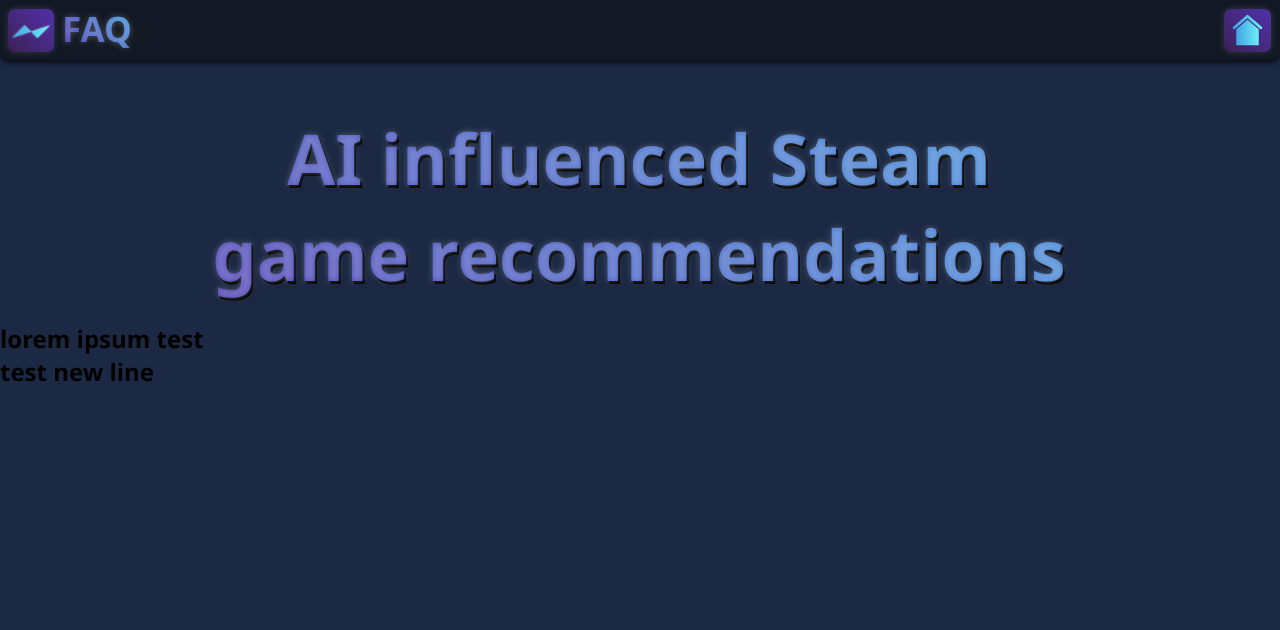
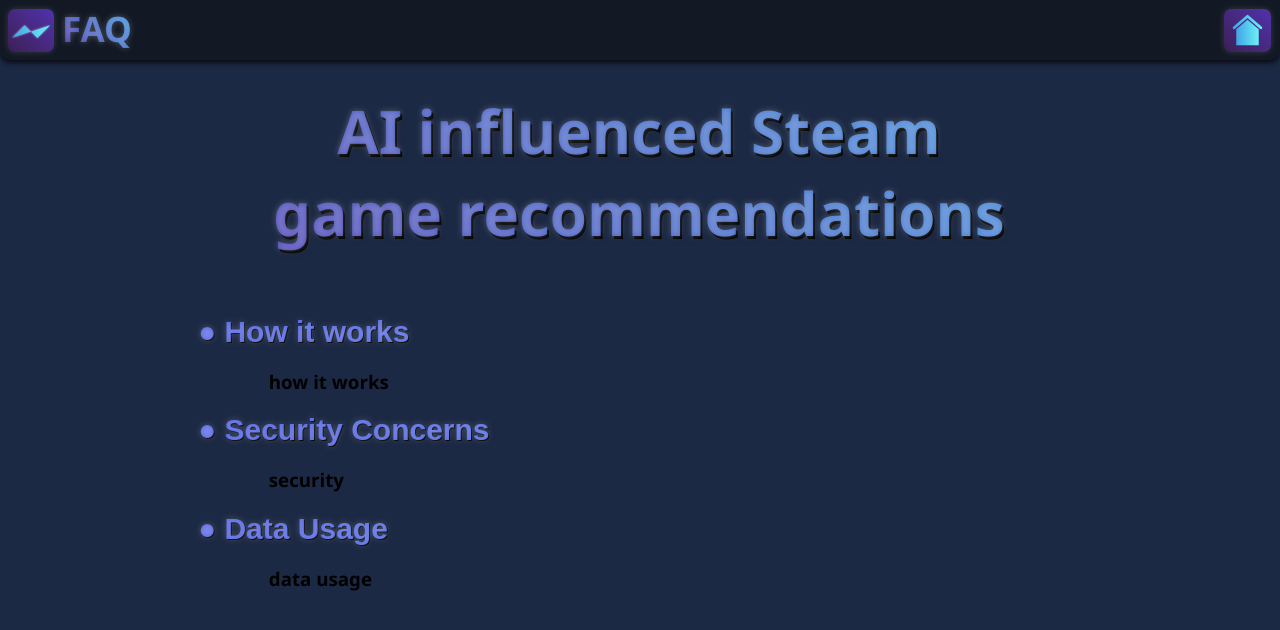
Before and after one commit to wtrstylus-331/Steam-Recommender, a Django app: page /faq/ in a window 1280 px wide. Shown: the top 630 px of the page. Run offline with Django 5.2, Linux system fonts and the light colour scheme.

Commit message:
Add descriptions and animations

```diff
--- a/templates/faq.html
+++ b/templates/faq.html
@@ -104,8 +104,9 @@
         .sub1 {
             background: transparent;
             position: relative;
-            margin-top: 50px;
-            animation: 2s ease-out 1s forwards h1-drop;
+            margin-top: 30px;
+            margin-bottom: 60px;
+            animation: 1750ms ease-out 1s forwards h1-drop;
             top: -40px;
             opacity: 0;
         }
@@ -115,7 +116,7 @@
             background-clip: text;
             color: transparent;
             font-weight: bolder;
-            font-size: 70px;
+            font-size: 60px;
             position: relative;
             margin: 5px 5px 8px 3px;
             text-shadow: rgba(255, 255, 255, 0.25) 0 0 6px;
@@ -130,6 +131,43 @@
             }
         }
 
+        .faq_btn {
+            background: transparent;
+            border: transparent;
+            font-size: 30px;
+            background: linear-gradient(45deg, #5665e5, #5b71e4);
+            background-clip: text;
+            color: transparent;
+            font-weight: bolder;
+            text-shadow: rgba(255, 255, 255, 0.25) 0 0 6px;
+            filter: drop-shadow(black 1px 1px);
+            position: relative;
+            margin-left: 9%;
+            opacity: 0;
+            animation: 1500ms ease-out 2250ms forwards slide-btn;
+        }
+
+        @keyframes slide-btn {
+            to {
+                margin-left: 15%;
+                opacity: 100%;
+            }
+        }
+
+        .faq_desc {
+            overflow-wrap: normal;
+            opacity: 0;
+            margin-left: 15%;
+            margin-right: 21%;
+            animation: 1500ms ease-out 2250ms forwards slide-desc;
+        }
+
+        @keyframes slide-desc {
+            to {
+                margin-left: 21%;
+                opacity: 100%;
+            }
+        }
     </style>
 
     <body class="page-body">
@@ -145,10 +183,17 @@
             <h1 class="sub1_text">AI influenced Steam <br> game recommendations</h1>
         </div>
 
-        <div class="sub2">
-            <h2 class="sub2_text">
-                lorem ipsum test <br> test new line
-            </h2>
-        </div>
+        <button class="faq_btn">● How it works</button>
+        <h3 class="faq_desc">
+            how it works
+        </h3>
+        <button class="faq_btn">● Security Concerns</button>
+        <h3 class="faq_desc">
+            security
+        </h3>
+        <button class="faq_btn">● Data Usage</button>
+        <h3 class="faq_desc">
+            data usage
+        </h3>
     </body>
 </html>
```
